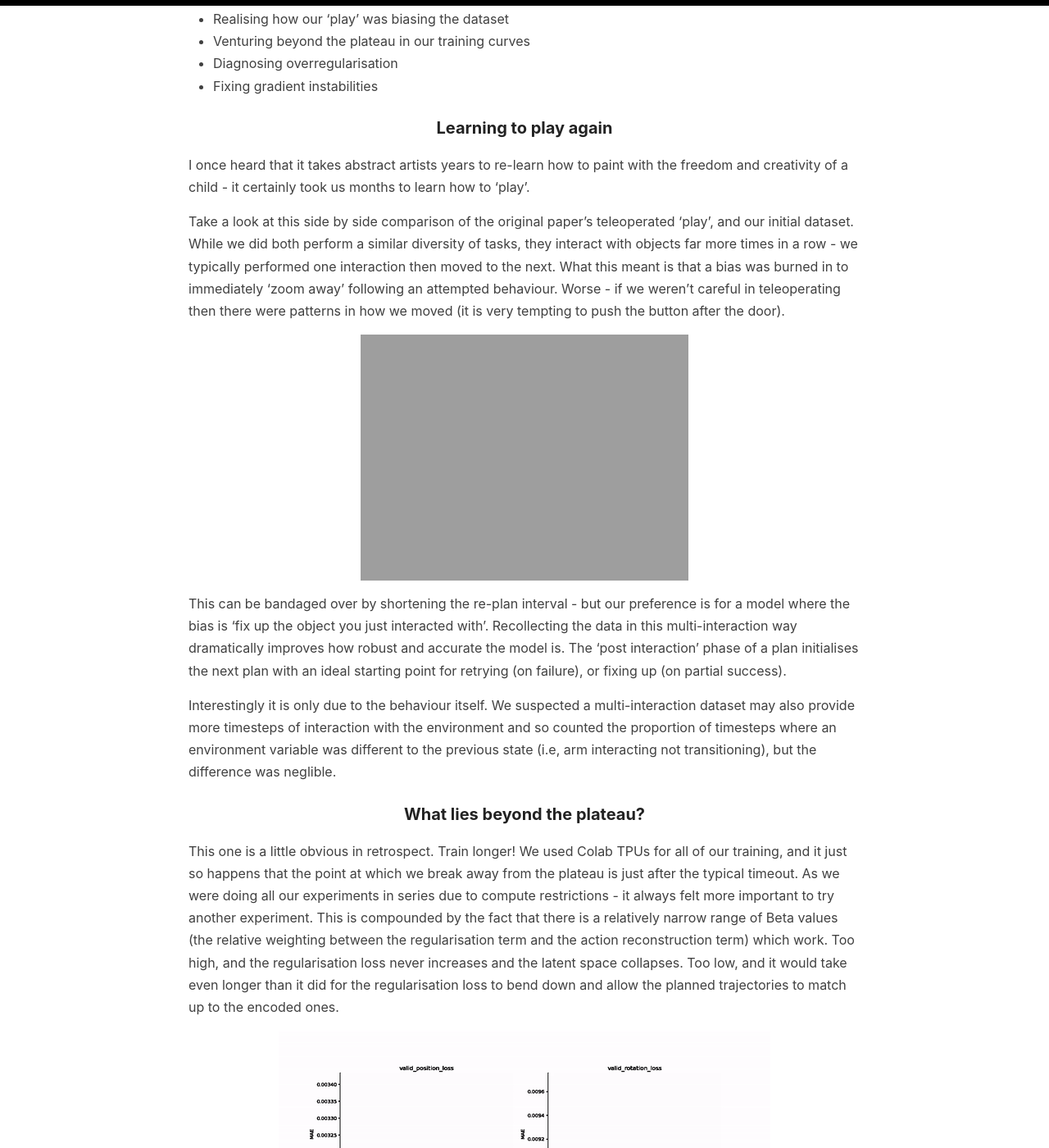
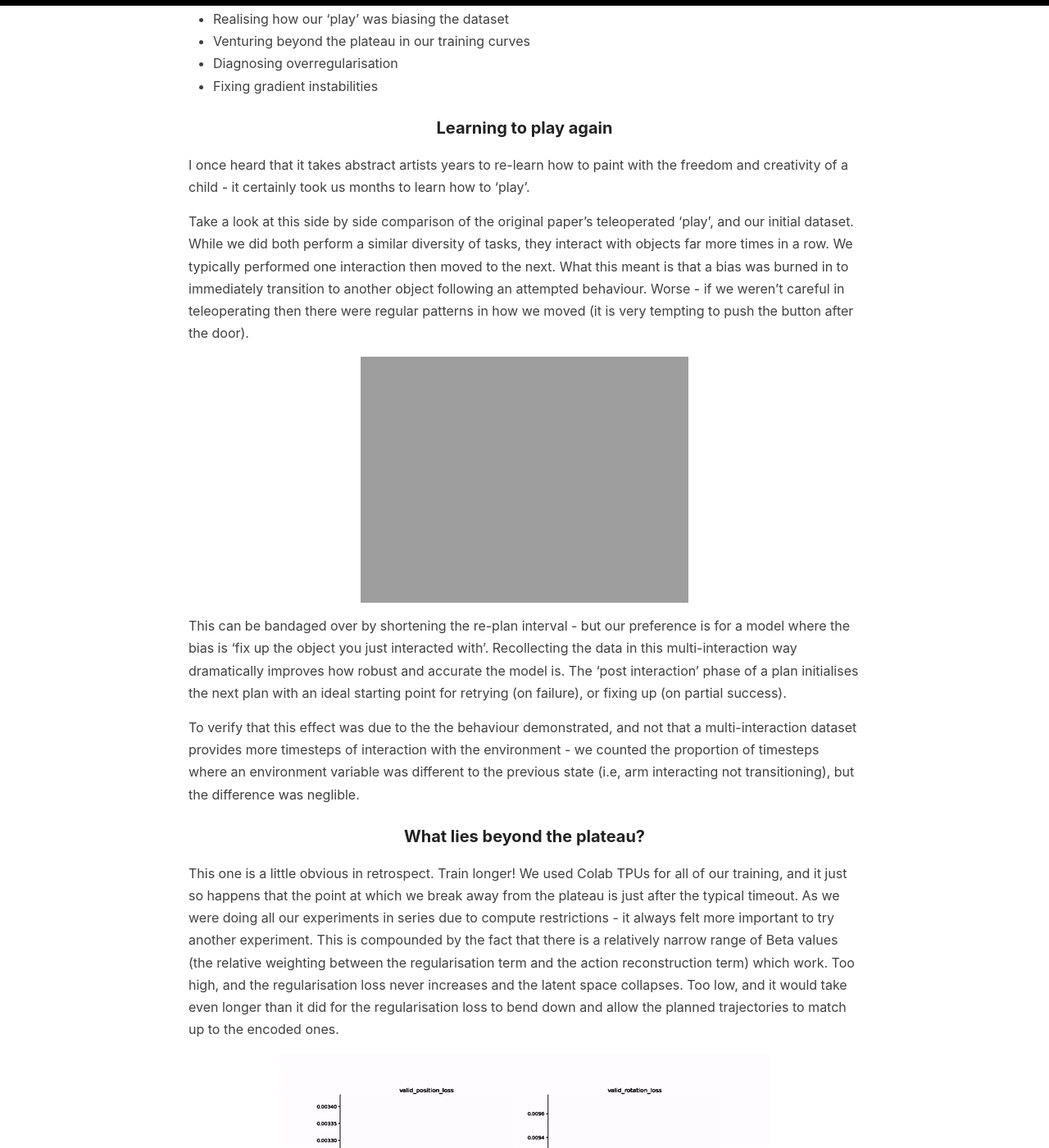
Before and after one commit to sholtodouglas/sholtodouglas.github.io, a Jekyll site: the page built from _posts/2021-01-29-Learning from Play.md, in a window 1280 px wide and 1400 px high, scrolled down 1699 px. Shown: the whole window at 82% size. Built offline with Jekyll 4.4.1, drawn with Linux system fonts in a browser that asks for light colours; some of the changed text lies outside the part shown.

Commit message:
Update 2021-01-29-Learning from Play.md

```diff
--- a/_posts/2021-01-29-Learning from Play.md
+++ b/_posts/2021-01-29-Learning from Play.md
@@ -18,7 +18,7 @@ author: Tristan Frizza
 
 This is part of an ongoing series where Tristan and I are trying to re-implement the [Learning from play (LFP)](https://learning-from-play.github.io/) line of research, then build on it to answer a couple of questions, above all:
 
-> "Can we enable fast transfer learning to new scenes or behaviours by using language to structure a joint trajectory embedding space between robot specific data and much larger, diverse set of human video?"
+> "Can we enable fast transfer learning to new scenes or behaviours by using language to structure a joint trajectory embedding space between robot specific data and a much larger, diverse set of human video?"
 
 We've finally nailed a great baseline re-implementation. In the gif above you can see goals specified by the transparent copies of the object - it is capable of reliably completing > 10 different tasks in a row. You can read a little bit more about their papers, the question we are trying to answer and getting the environment right in [Laying down the infrastructure](https://sholtodouglas.github.io/LearningFromPlayAndLanguage/).
 
@@ -36,13 +36,13 @@ Once again - the answer wasn't in neat regularisation techniques, interesting ro
 
 I once heard that it takes abstract artists years to re-learn how to paint with the freedom and  creativity of a child - it certainly took us months to learn how to 'play'.
 
-Take a look at this side by side comparison of the original paper's teleoperated 'play', and our initial dataset. While we did both perform a similar diversity of tasks, they interact with objects far more times in a row -  we typically performed one interaction then moved to the next. What this meant is that a bias was burned in to immediately 'zoom away' following an attempted behaviour. Worse - if we weren't careful in teleoperating then there were patterns in how we moved (it is very tempting to push the button after the door).
+Take a look at this side by side comparison of the original paper's teleoperated 'play', and our initial dataset. While we did both perform a similar diversity of tasks, they interact with objects far more times in a row. We typically performed one interaction then moved to the next. What this meant is that a bias was burned in to immediately transition to another object following an attempted behaviour. Worse - if we weren't careful in teleoperating then there were regular patterns in how we moved (it is very tempting to push the button after the door).
 
 ![alt-text-1](https://sholtodouglas.github.io/images/play/cut.gif "side by side comparison")
 
 This can be bandaged over by shortening the re-plan interval - but our preference is for a model where the bias is 'fix up the object you just interacted with'.  Recollecting the data in this multi-interaction way dramatically improves how robust and accurate the model is. The 'post interaction' phase of a plan initialises the next plan with an ideal starting point for retrying (on failure), or fixing up (on partial success).
 
-Interestingly it is only due to the behaviour itself. We suspected a multi-interaction dataset may also provide more timesteps of interaction with the environment and so counted the proportion of timesteps where an environment variable was different to the previous state (i.e, arm interacting not transitioning), but the difference was neglible.
+To verify that this effect was due to the the behaviour demonstrated, and not that a multi-interaction dataset provides more timesteps of interaction with the environment - we counted the proportion of timesteps where an environment variable was different to the previous state (i.e, arm interacting not transitioning), but the difference was neglible.
 
 ### What lies beyond the plateau?
 
```
